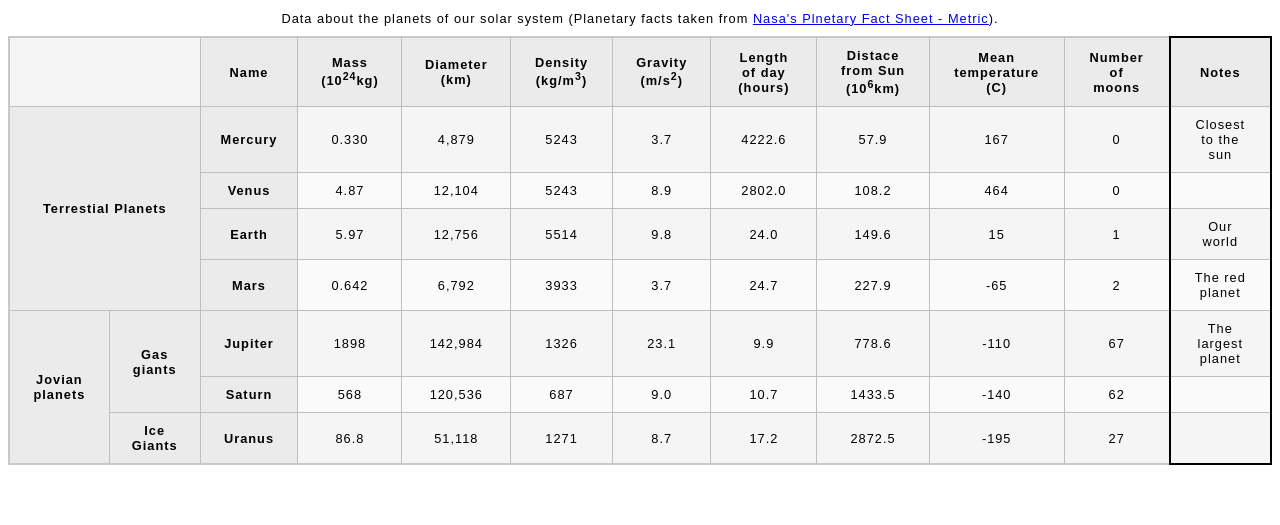
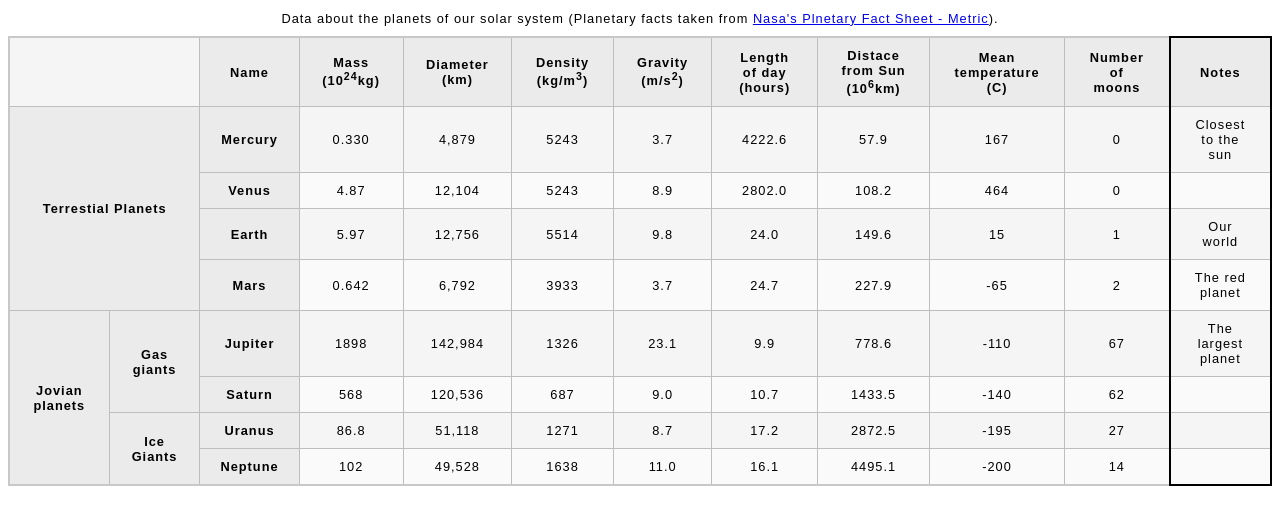
Before and after one commit to ReggieBot/ReggieBot.github.io, a plain HTML site: page lab2/part2/blank-template.html in a window 1280 px wide. Shown: the part 79-604 px from the top of the page. Drawn offline with Linux system fonts and the light colour scheme.

Commit message:
Neptune completed

```diff
--- a/lab2/part2/blank-template.html
+++ b/lab2/part2/blank-template.html
@@ -132,6 +132,19 @@
             <td></td>
         </tr>
 
+        <tr>
+            <th scope="row"> Neptune</th>
+            <td>102</td>
+            <td>49,528</td>
+            <td>1638</td>
+            <td>11.0</td>
+            <td>16.1</td>
+            <td>4495.1</td>
+            <td>-200</td>
+            <td>14</td>
+            <td></td>
+        </tr>
+
 
 
 
```
